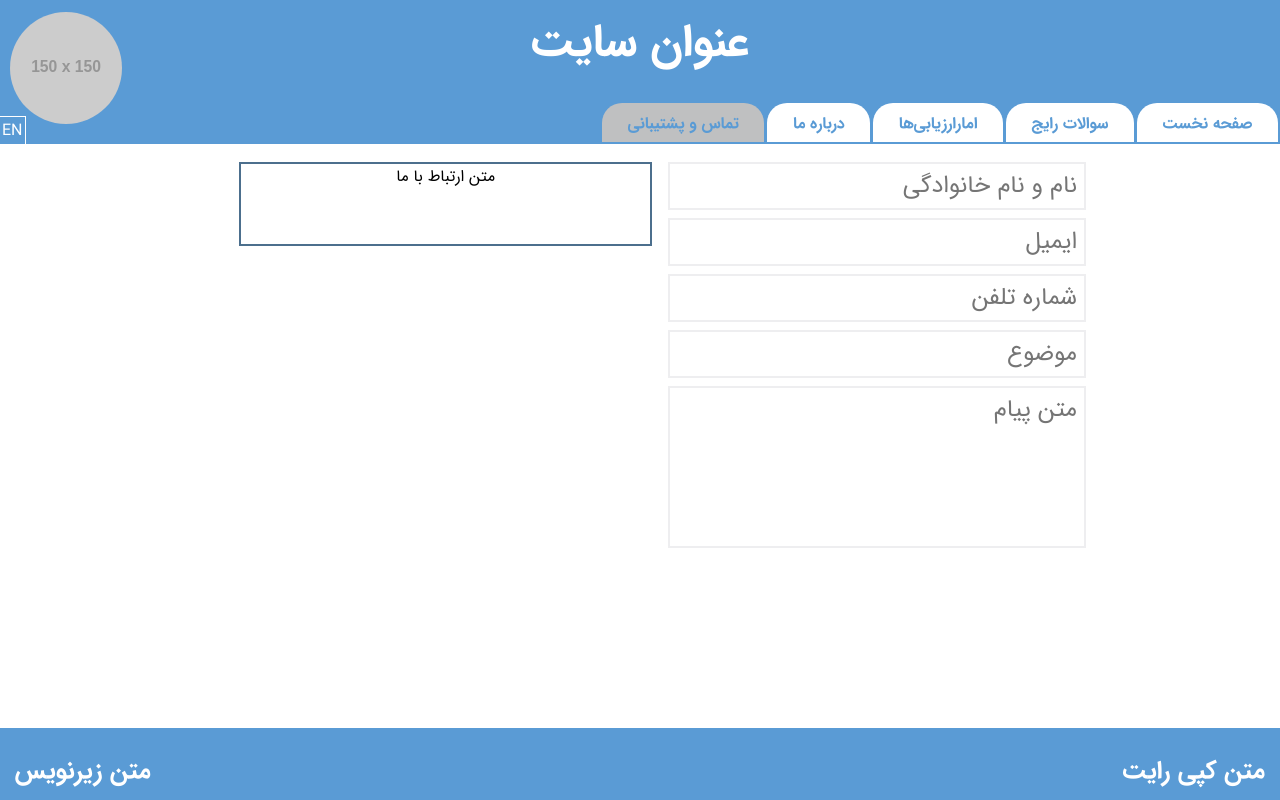
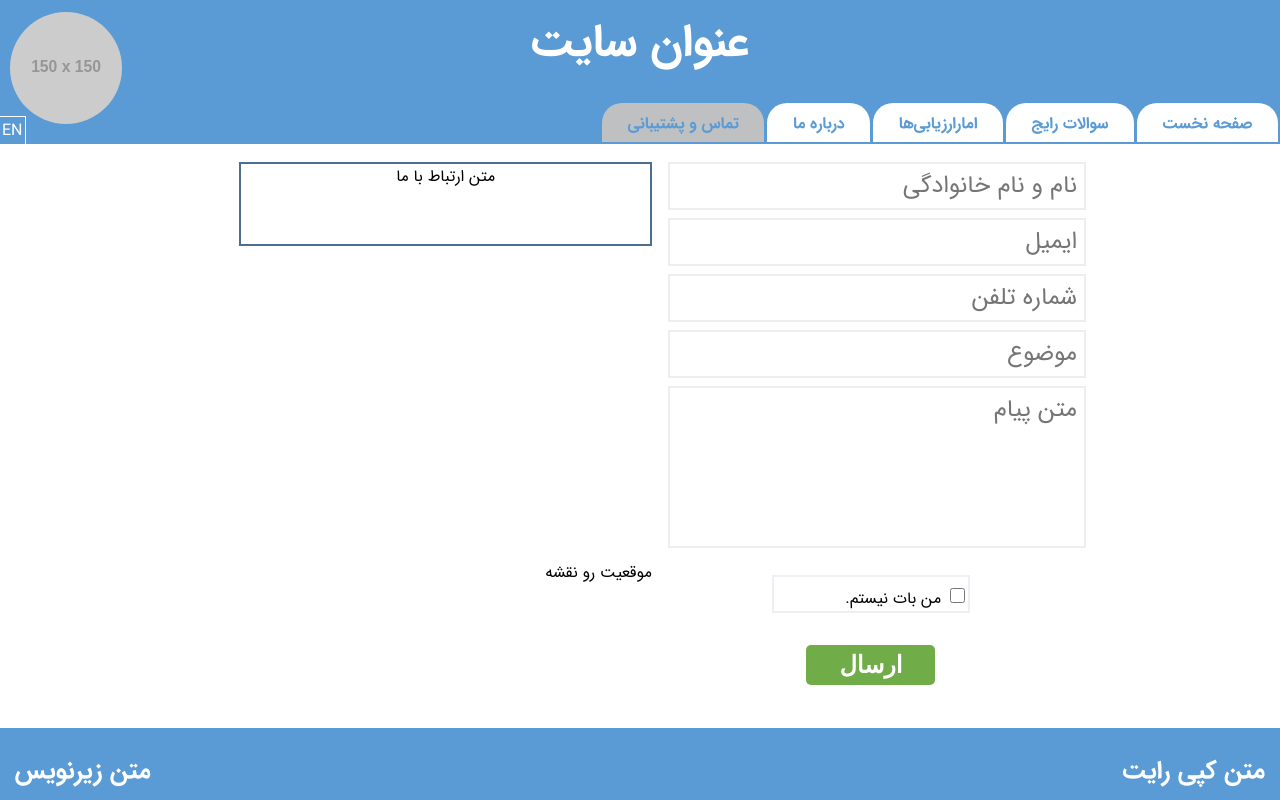
Before and after one commit to NavFar/SecurityTester-Front, an Angular app: page /contactus in a window 1280 px wide. Built offline with nearby package versions, Linux system fonts and the light colour scheme.

Commit message:
simply finished contact us

```diff
--- a/src/app/components/contact-us/contact-us.component.css
+++ b/src/app/components/contact-us/contact-us.component.css
@@ -26,6 +26,40 @@ input[type="text"] , textarea{
   min-height: 10vh;
 
 }
+input[type="checkbox"]{
+  width: 15px;
+  height: 15px;
+}
+.checkBoxContainer{
+  height:4vh;
+  font-size: 1.5vh;
+}
+.notBotContainer{
+  border:2px solid #efeef3;
+  direction: rtl;
+  display: inline-block;
+  width:45%;
+  margin-top: 15px;
+  margin-left: 27%;
+  margin-right: 27%;
+  height: 100%;
+  float:right;
+  padding-top: 1vh;
+}
+.buttonContainer{
+  width: 100%;
+}
+button{
+
+  background-color: #70ac48;
+  border:none;
+  border-radius: 5px;
+  color:white;
+  height: 5vh;
+  font-weight: bolder;
+  font-size: 1.5em;
+  margin:4vh auto;
+}
 /* /////////////////////////////////////////////////////////////////////// */
 @media only screen and (max-width: 780px) {
 .dualBoxContainer{
@@ -35,6 +69,11 @@ input[type="text"] , textarea{
 .dualBox{
   width: 96%;
 }
+button{
+  width:45%;
+  margin-left:27%;
+  margin-right:27%;
+}
 }
 @media only screen and (min-width: 781px) {
   .dualBoxContainer{
@@ -43,4 +82,9 @@ input[type="text"] , textarea{
   .dualBox{
     width: 48%;
   }
+  button{
+    width:30%;
+    margin-left:35%;
+    margin-right:35%;
+  }
 }
--- a/src/app/components/contact-us/contact-us.component.html
+++ b/src/app/components/contact-us/contact-us.component.html
@@ -11,3 +11,21 @@
       </div>
   </div>
 </div>
+<div class="dualBoxContainer">
+  <div class="dualBox">
+    <div class="notBotContainer">
+      <input type="checkbox"/>
+      {{notBotText}}
+    </div>
+    <div class="buttonContainer">
+    <button>
+      {{send}}
+    </button>
+    </div>
+  </div>
+  <div class="dualBox">
+    <div >
+    {{mapPosition}}
+    </div>
+  </div>
+</div>
--- a/src/app/components/contact-us/contact-us.component.ts
+++ b/src/app/components/contact-us/contact-us.component.ts
@@ -8,8 +8,14 @@ import { Component, OnInit } from '@angular/core';
 export class ContactUsComponent implements OnInit {
   contactUsFields:any[];
   contactUsText:string;
+  notBotText:string;
+  send:string;
+  mapPosition:string;
   constructor() {
     this.contactUsText="متن ارتباط با ما"
+    this.notBotText="من بات نیستم.";
+    this.mapPosition="موقعیت رو نقشه"
+    this.send="ارسال"
     this.contactUsFields=[
       {name:"name",placeholder:"نام و نام خانوادگی",type:"text"},
       {name:"email",placeholder:"ایمیل",type:"text"},
```
